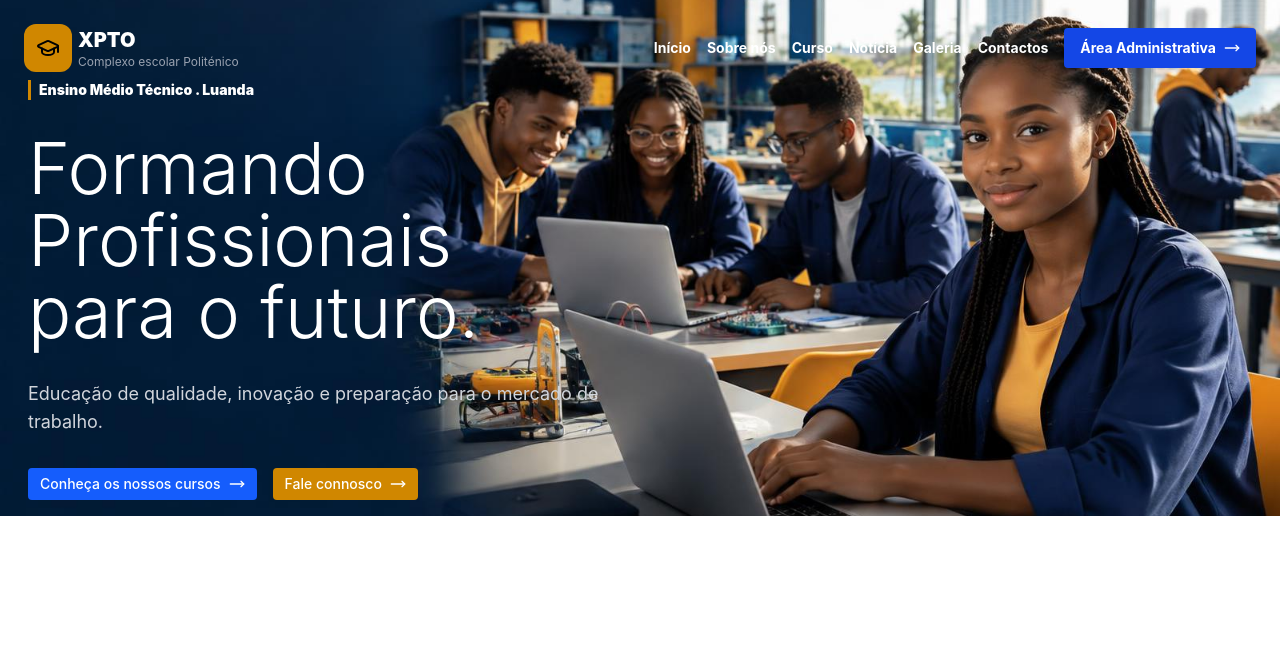
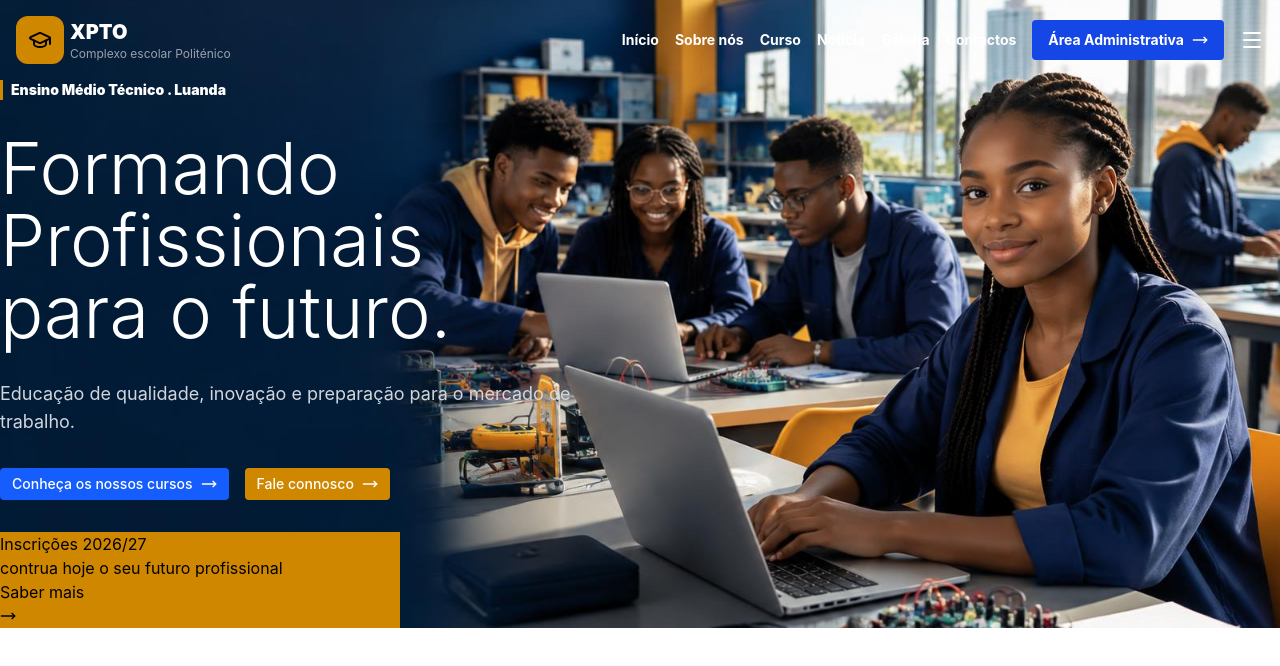
Before and after one commit to joaocalingo/xpto-school, a website: page index.html in a window 1280 px wide. Drawn offline with Linux system fonts and the light colour scheme.

Commit message:
alteração no main section part 1

```diff
--- a/index.html
+++ b/index.html
@@ -8,8 +8,8 @@
 
 </head>
 <body>
-    <div class="bg-[url(../img/hero-campus.jpg)] bg-cover bg-center p-4">
-        <header class="flex justify-between items-center p-2 text-white">
+    <div class="bg-[url(../img/hero-campus.jpg)] bg-cover bg-center ">
+        <header class="flex justify-between items-center p-4 text-white">
             <div class="flex items-center gap-1.5">
                 <div class="bg-yellow-600 px-3 py-3 rounded-xl">
                     <i data-lucide="graduation-cap" stroke-width="2" class="text-black"></i>
@@ -55,7 +55,7 @@
                 </nav>
                 <button class="flex gap-2 bg-blue-700 px-4 py-2 rounded items-center hover:opacity-60 transition-all" >Área Administrativa
                     <i data-lucide="move-right" class="w-4"></i></button>
-                <div class="ml-4 hidden">
+                <div class="ml-6">
                     <i data-lucide="menu" stroke-width="2"></i>
                 </div>
             </div>
@@ -63,11 +63,11 @@
 
 
         <main>
-            <section class="flex flex-col gap-8 px-3 text-white">
+            <section class="flex flex-col gap-8 ml-3 text-white relative">
                 <div class="border-l-3 border-l-yellow-600 ">
                     <h3 class="text-sm font-black ml-2">Ensino Médio Técnico . Luanda</h3>
                 </div>
-                <div class="w-140">
+                <div class="w-140 ">
                     <h1 class="text-7xl font-light w-full ">Formando Profissionais para o futuro.</h1>
                 </div>
                 <div>
@@ -80,6 +80,11 @@
                     <button class="flex gap-2 bg-yellow-600 px-3 py-1 rounded items-center hover:bg-yellow-700 transition-all hover:cursor-pointer" >
                         Fale connosco
                     <i data-lucide="move-right" class="w-4"></i></button>
+                </div>
+                <div class="bg-yellow-600 text-black w-100 ">
+                    <h3>Inscrições 2026/27</h3>
+                    <h1>contrua hoje o seu futuro profissional</h1>
+                    <span>Saber mais <i data-lucide="move-right" class="w-4"></i></span>
                 </div>
             </section>
         </main>
```
